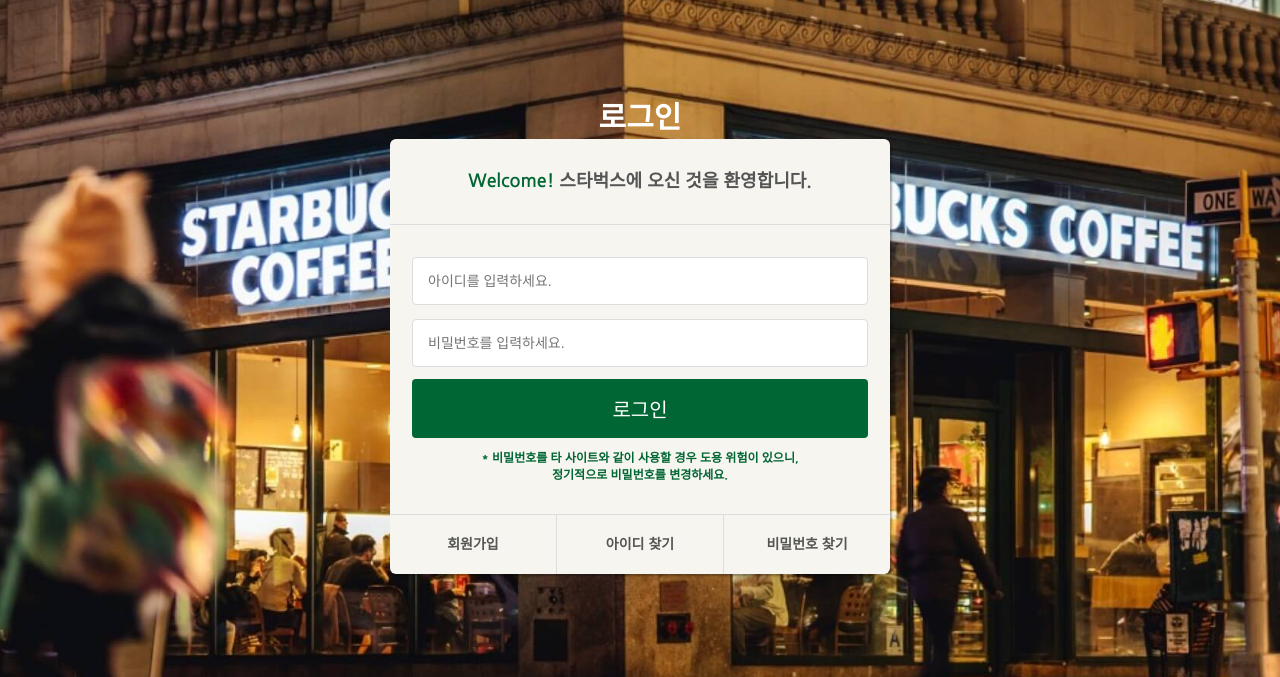
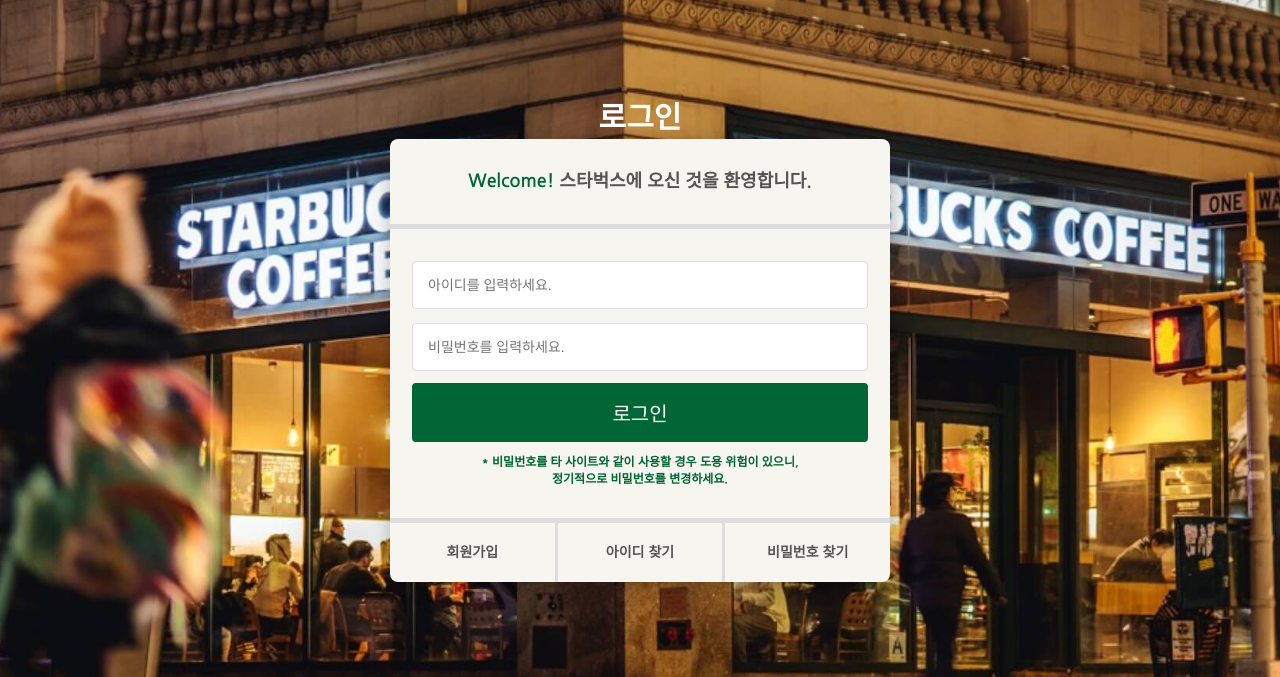
Before and after one commit to SAHA-YJB/starbucks, a plain HTML site: page signin/index.html in a window 1280 px wide. Shown: the part 123-800 px from the top of the page. Drawn offline with nearby package versions, Linux system fonts and the light colour scheme.

Commit message:
수정 완료

```diff
--- a/css/signin.css
+++ b/css/signin.css
@@ -17,16 +17,16 @@
 .signin__card {
   width: 500px;
   margin: 0 auto;
-  border-radius: 6px;
+  border-radius: 8px;
   background-color: #f6f5f0;
-  box-shadow: 2px 2px 2px rgba(0, 0, 0, .3);
+  box-shadow: 2px 2px 20px rgba(0, 0, 0, 0.3);
   color: #555;
 }
 .signin__card h2 {
   padding: 30px;
   font-size: 18px;
   text-align: center;
-  border-bottom: 1px solid #ddd;
+  border-bottom: 5px solid #ddd;
 }
 .signin__card h2 strong {
   font-weight: 700;
@@ -59,7 +59,7 @@
 }
 .signin__card .actions {
   display: flex;
-  border-top: 1px solid #ddd;
+  border-top: 5px solid #ddd;
 }
 .signin__card .actions a {
   flex-grow: 1;
@@ -68,7 +68,7 @@
   padding: 20px;
   color: #555;
   font-size: 14px;
-  border-right: 1px solid #ddd;
+  border-right: 3px solid #ddd;
 }
 .signin__card .actions a:last-child {
   border-right: none;
```
